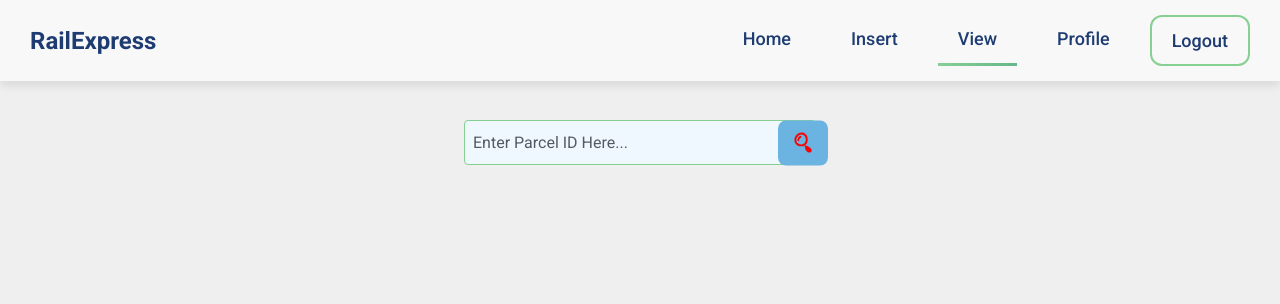
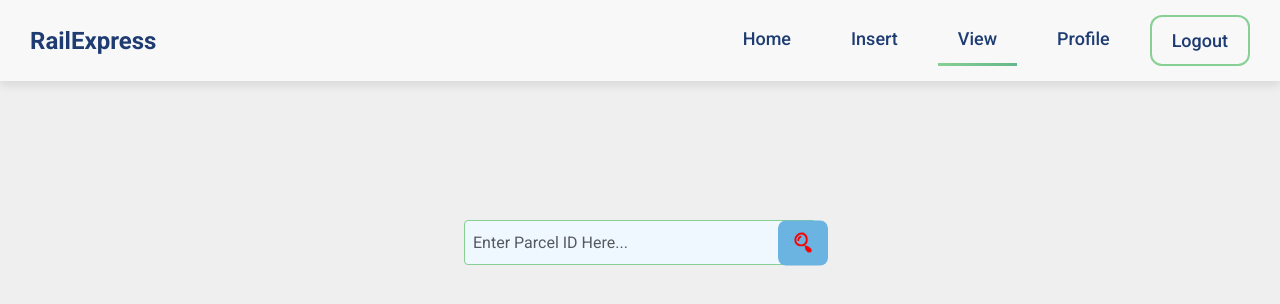
Before and after one commit to ParcelManagment/Website_Frontend, a React (Create React App) app in the folder Parcel_Management_System/: page /view in a window 1280 px wide. Shown: the top 304 px of the page. Built offline with nearby package versions, Linux system fonts and the light colour scheme; no server answers.

Commit message:
update view

```diff
--- a/Parcel_Management_System/src/Components/ViewPage/ViewPage.css
+++ b/Parcel_Management_System/src/Components/ViewPage/ViewPage.css
@@ -2,7 +2,7 @@
     display: flex;
     flex-direction: column;
     align-items: center;
-    margin-top: 50px;
+    margin-top: 150px;
     color: #1e3c72;
     margin-left: auto;
     margin-right: auto;
```
